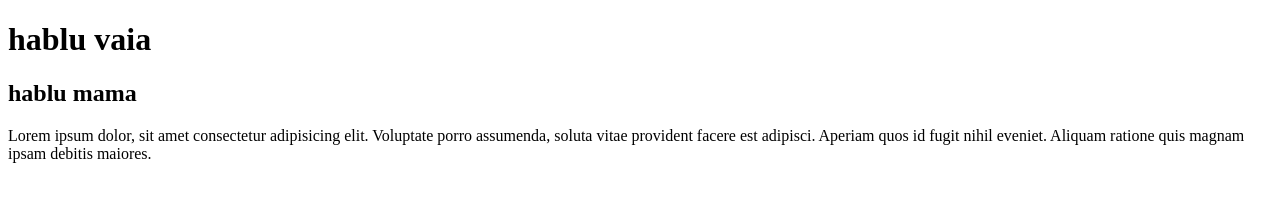
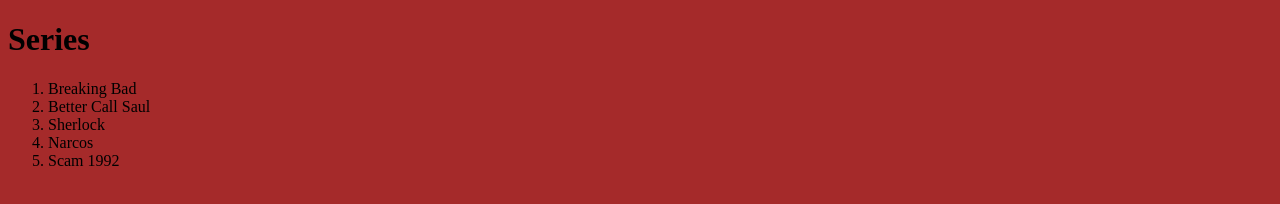
Before and after one commit to mOrsalin-prantO9/first_project, a plain HTML site: page index.html in a window 1280 px wide. Drawn offline with Linux system fonts and the light colour scheme.

Commit message:
seriesrock

```diff
--- a/index.html
+++ b/index.html
@@ -5,9 +5,14 @@
     <meta name="viewport" content="width=device-width, initial-scale=1.0">
     <title>Document</title>
 </head>
-<body>
-    <h1>hablu vaia</h1>
-    <h2>hablu mama</h2>
-    <p>Lorem ipsum dolor, sit amet consectetur adipisicing elit. Voluptate porro assumenda, soluta vitae provident facere est adipisci. Aperiam quos id fugit nihil eveniet. Aliquam ratione quis magnam ipsam debitis maiores.</p>
+<body style="background-color: brown;">
+    <h1>Series</h1>
+   <ol>
+    <li>Breaking Bad</li>
+    <li>Better Call Saul</li>
+    <li>Sherlock</li>
+    <li>Narcos</li>
+    <li>Scam 1992</li>
+   </ol>
 </body>
 </html>
```
